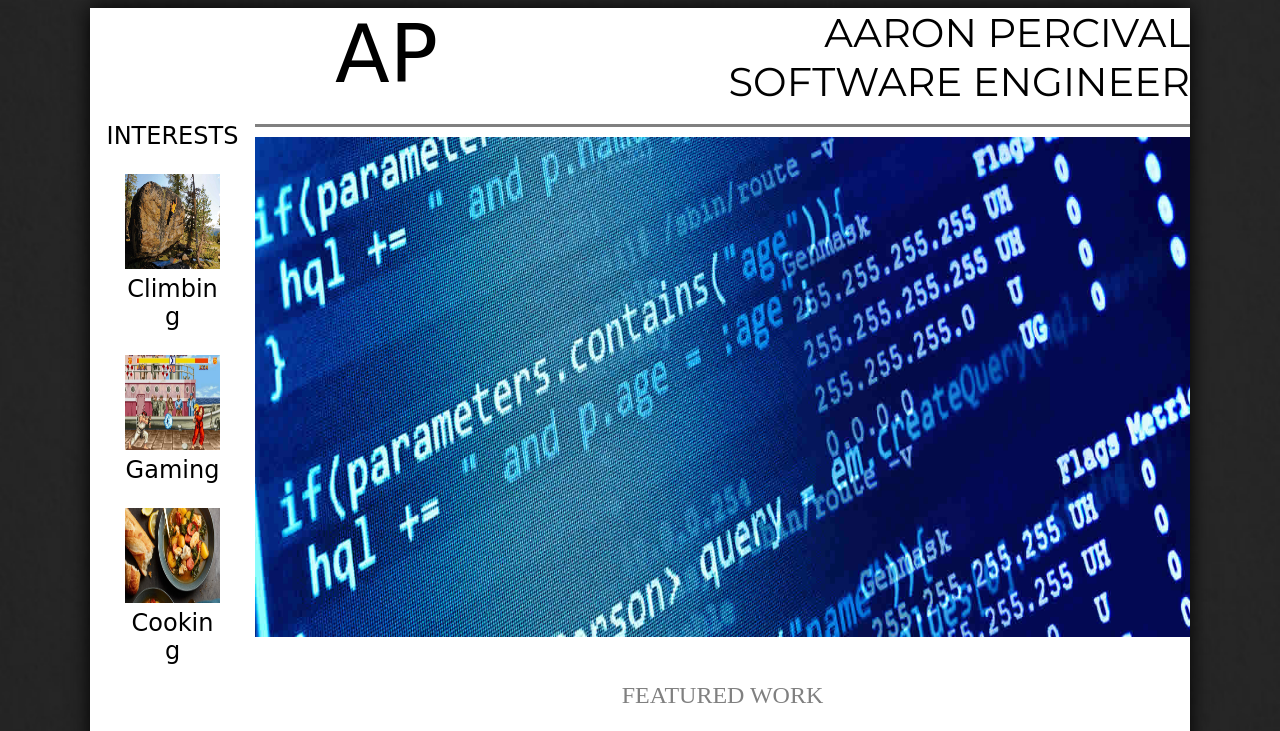
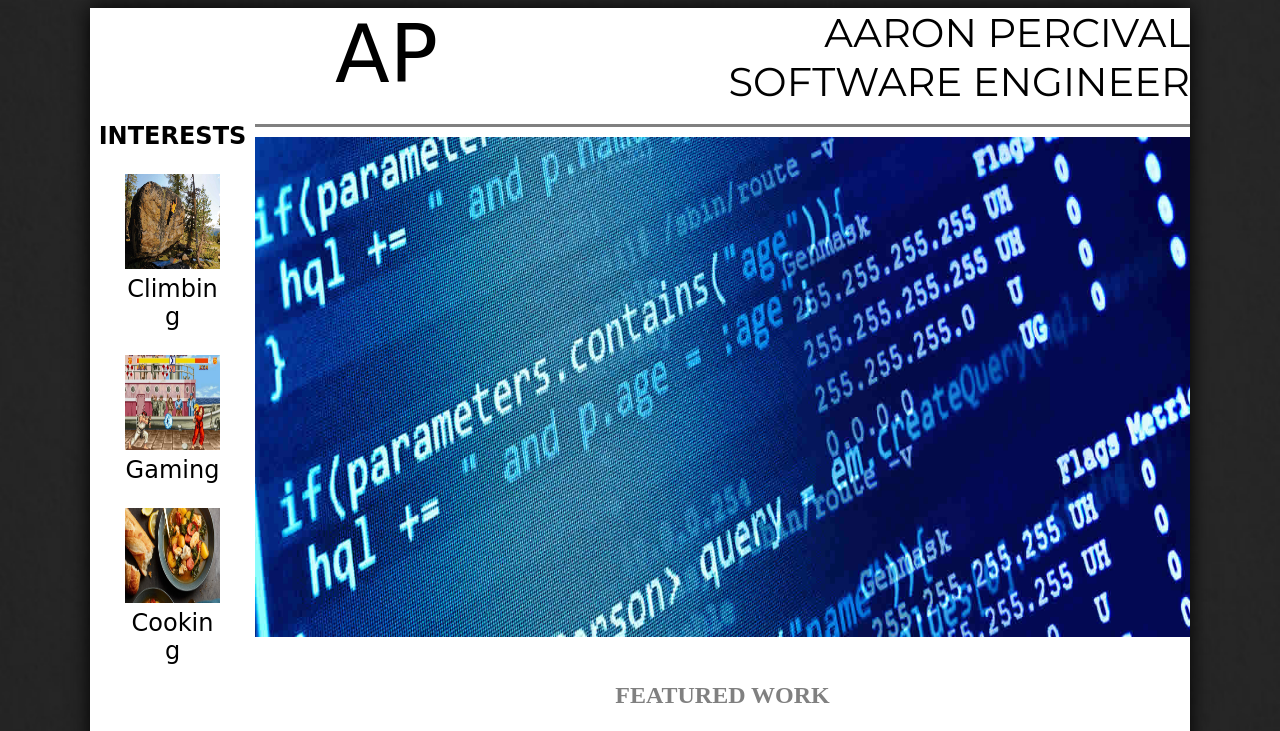
Before and after one commit to topdreg/portfolio-site, a plain HTML site: page index.html in a window 1280 px wide. Shown: the top 731 px of the page. Drawn offline with Linux system fonts and the light colour scheme; a web font is replaced by a local one.

Commit message:
Update index.html

```diff
--- a/index.html
+++ b/index.html
@@ -27,7 +27,7 @@
           <img class="compsci compsci-695 compsci-desktop" src="images/compsci.jpg" alt="Comp Sci photo">
         </main>
         <div class="box">
-          <p class="box work-header work-header-695">FEATURED WORK</p>
+          <h3 class="box work-header work-header-695">FEATURED WORK</h3>
           <div class="box work-pictures">
             <article class="work-article">
               <img class="work-image work-image-695" src="images/redFlower.jpeg" alt="red flower">
@@ -45,7 +45,7 @@
         </div>
       </div>
       <footer class="interests-desktop">
-        <p class="box interest-header interest-header-695">INTERESTS</p>
+        <h3 class="box interest-header interest-header-695">INTERESTS</h3>
         <div class="box interest-pictures">
           <article class="interest-article">
             <img class="interest interest-695" src="images/bouldering.jpg" alt="bouldering">
```
